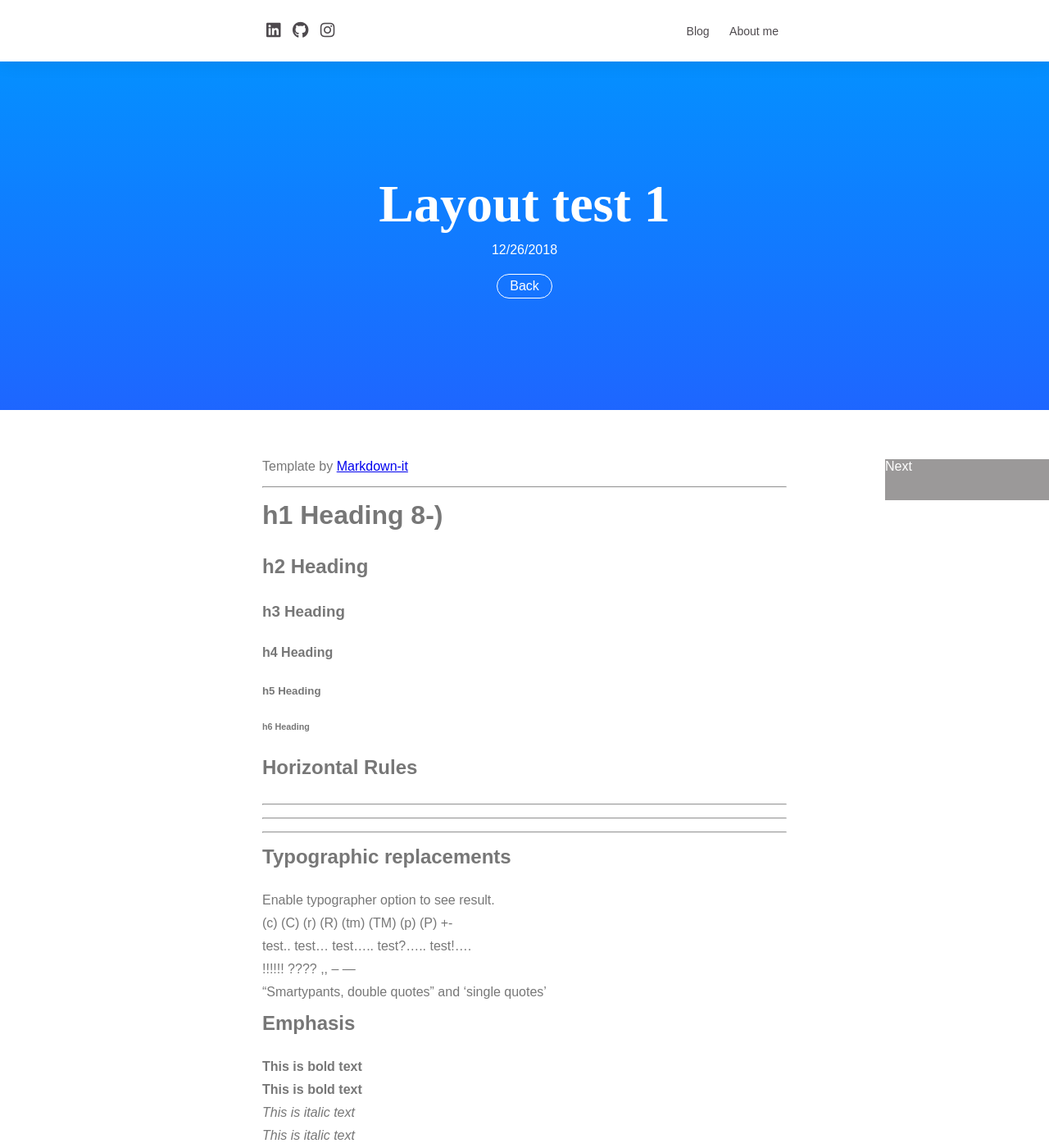
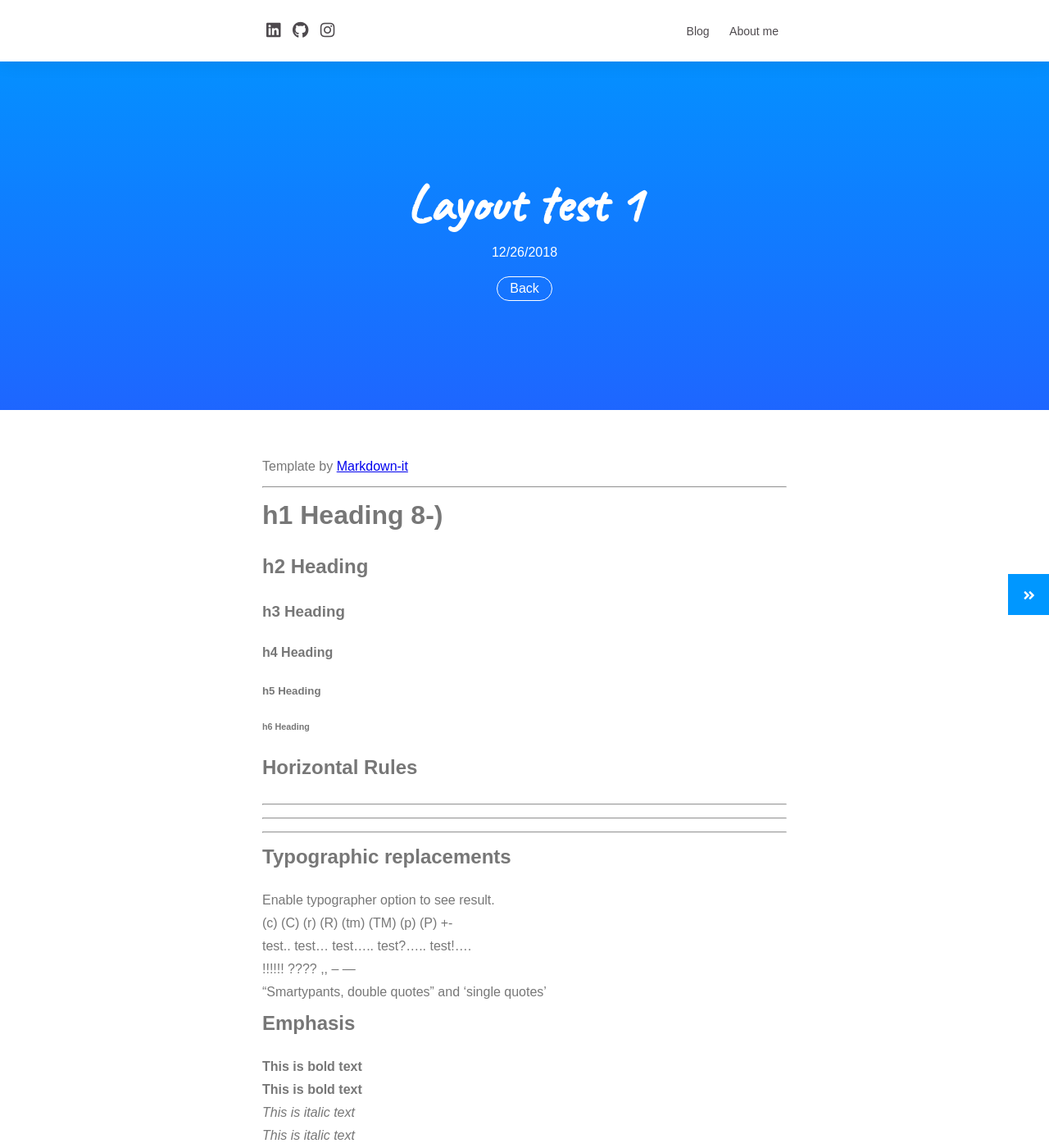
Before and after one commit to danielsclet/jekyll-calm, a Jekyll site: the page built from _posts/2019-12-26-layout-test-1.markdown, in a window 1280 px wide and 1400 px high. Shown: the whole window at 82% size. Built offline with Jekyll 4.4.1, drawn with Linux system fonts in a browser that asks for light colours; nearby versions of some CDN libraries; a style sheet for code colours, icons or effects is not loaded.

Commit message:
final v1 changes

```diff
--- a/_includes/footer.html
+++ b/_includes/footer.html
@@ -1,3 +1,3 @@
 <footer class="footer">
-  <p>Made with <i class="fas fa-heart"></i> by <a href="{{ site.github }}" target="_blank">Danszc</a></p>
+  <p>Made with <i class="fas fa-heart"></i> by <a href="https://github.com/danielsclet" target="_blank">Danszc</a></p>
 </footer>
--- a/_layouts/default.html
+++ b/_layouts/default.html
@@ -7,6 +7,7 @@
     <link rel="shortcut icon" type="image/x-icon" href="/assets/img/favicon.ico"/>
 
     <!-- Google fonts -->
+    <link href="https://fonts.googleapis.com/css?family=Caveat" rel="stylesheet">
     <link href="https://fonts.googleapis.com/css?family=Permanent+Marker" rel="stylesheet">
     <link href="https://fonts.googleapis.com/css?family=Quicksand:300,400,700" rel="stylesheet">
 
--- a/_layouts/post.html
+++ b/_layouts/post.html
@@ -7,6 +7,7 @@
     <link rel="shortcut icon" type="image/x-icon" href="/assets/img/favicon.ico"/>
 
     <!-- Google fonts -->
+    <link href="https://fonts.googleapis.com/css?family=Caveat" rel="stylesheet">
     <link href="https://fonts.googleapis.com/css?family=Raleway:300,400,700" rel="stylesheet">
     <link href="https://fonts.googleapis.com/css?family=Pacifico" rel="stylesheet">
 
@@ -37,11 +38,14 @@
         {% if page.previous.url %}
           <a class="prevNext prev animsition-link" data-animsition-out-class="fade-out-right" href="{{ page.previous.url }}">
             <div class="prev-name">{{ page.previous.title }}</div>
-            <div class="prev-arrow"><</div>
+            <div class="prev-arrow"><i class="fas fa-angle-double-left"></i></div>
           </a>
         {% endif %}
         {% if page.next.url %}
-          <a class="prevNext next animsition-link" data-animsition-out-class="fade-out-left" href="{{ page.next.url }}">Next</a>
+          <a class="prevNext next animsition-link" data-animsition-out-class="fade-out-right" href="{{ page.next.url }}">
+            <div class="prev-arrow"><i class="fas fa-angle-double-right"></i></div>
+            <div class="prev-name">{{ page.next.title }}</div>
+          </a>
         {% endif %}
       </main>
 
--- a/_sass/global.scss
+++ b/_sass/global.scss
@@ -32,7 +32,8 @@
     font-weight: 700;
     color: $color-white;
     text-align: center;
-    font-family: 'Permanent Marker', cursive;
+    // font-family: 'Permanent Marker', cursive;
+    font-family: 'Caveat', cursive;
   }
 
   .banner-description {
--- a/_sass/pages/post.scss
+++ b/_sass/pages/post.scss
@@ -105,11 +105,14 @@
   .prevNext {
     width: 200px;
     height: 50px;
-    background-color: $color-grey;
+    background-color: $color-contrast;
     text-decoration: none;
     color: $color-white;
     position: fixed;
+    top: 50%;
     display: flex;
+    transition: .2s;
+    border: 1px solid $color-contrast;
 
     .prev-arrow {
       width: 50px;
@@ -117,7 +120,6 @@
       display: flex;
       justify-content: center;
       align-items: center;
-      border: 1px solid black;
     }
 
     .prev-name {
@@ -126,17 +128,24 @@
       display: flex;
       justify-content: center;
       align-items: center;
-      border: 1px solid black;
     }
   }
 
   .next {
-    top: 40%;
     right: 0;
+    transform: translateX(150px);
+
+    &:hover {
+      transform: translateX(0px);
+    }
   }
 
   .prev {
-    top: 40%;
     left: 0;
+    transform: translateX(-150px);
+
+    &:hover {
+      transform: translateX(0px);
+    }
   }
 }
```
Also changed, not shown: index.md (+2 -2 lines), README.md.
